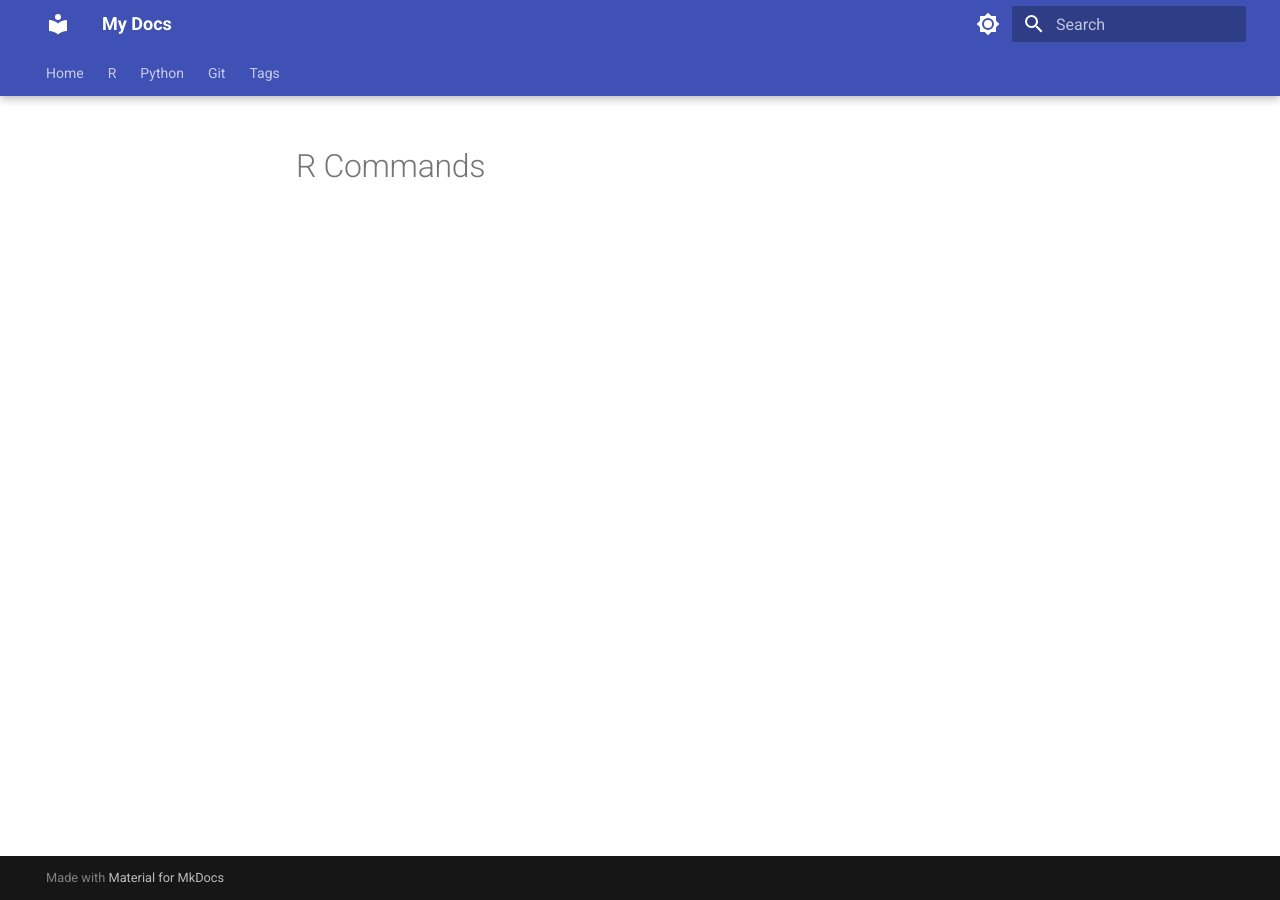
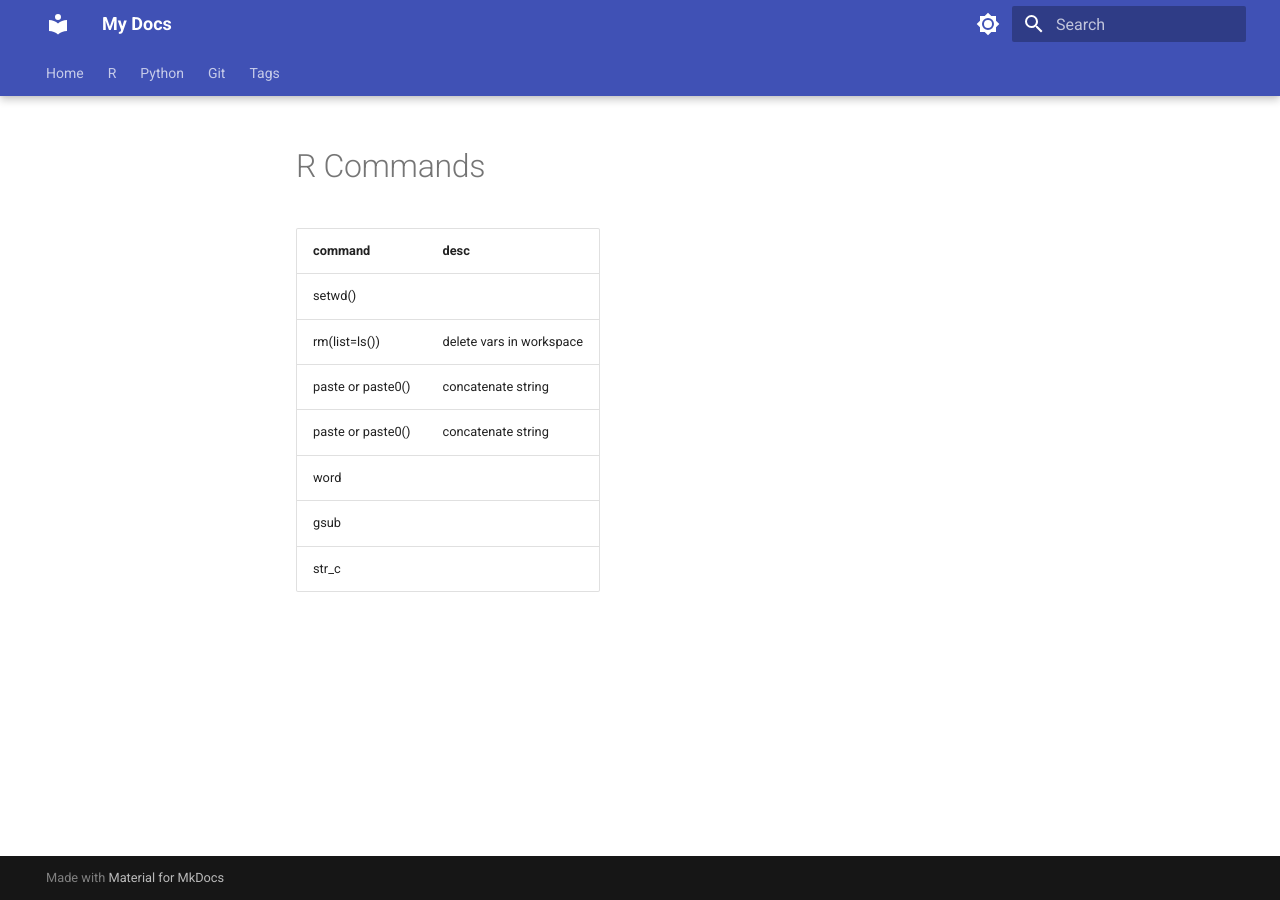
Before and after one commit to TrevorCl/mkdocs, an MkDocs documentation site: the page built from docs/r/command.md, in a window 1280 px wide. Built offline with MkDocs 1.6.1 and Material for MkDocs 9.7.7, drawn with Linux system fonts in a browser that asks for light colours.

Commit message:
Add R commands table to command.md
Added a table of R commands with descriptions.

```diff
--- a/docs/r/command.md
+++ b/docs/r/command.md
@@ -1 +1,12 @@
 # R Commands
+
+
+| command | desc |
+|----|-------|
+| setwd() | |
+| rm(list=ls()) | delete vars in workspace |
+| paste or paste0() | concatenate string  |
+| paste or paste0() | concatenate string  |
+| word | |
+| gsub | |
+| str_c | |
```
